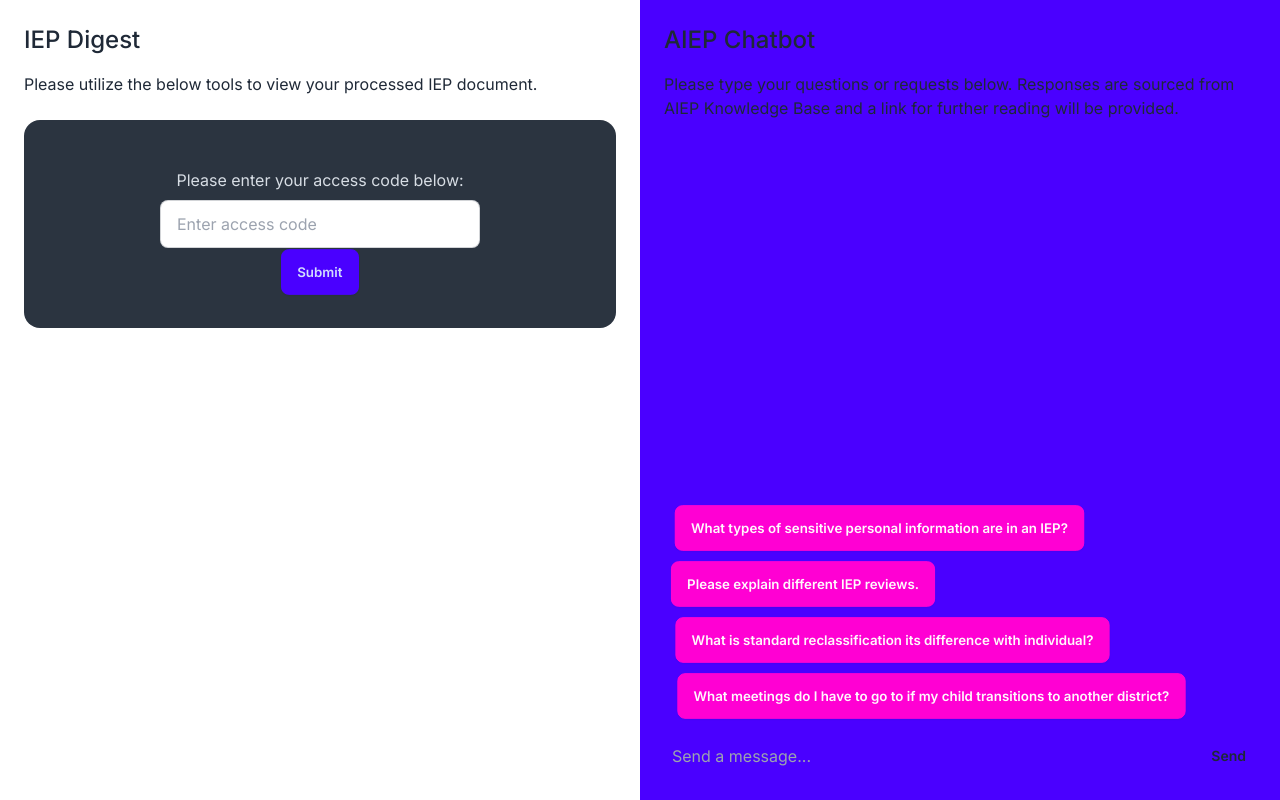
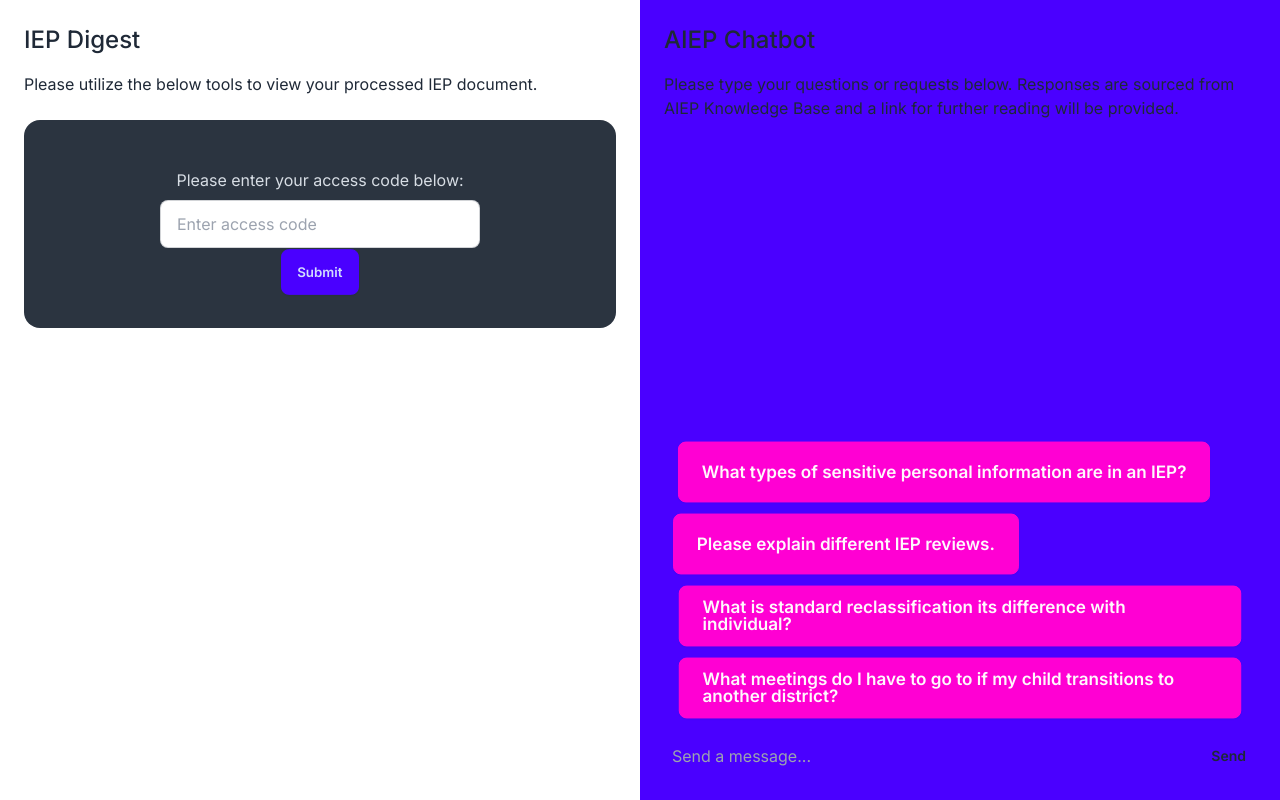
Before and after one commit to xuhongkang/aiep-frontend-dev, a Next.js app: page /en/workspace in a window 1280 px wide. Built offline with nearby package versions, Linux system fonts and the light colour scheme.

Commit message:
Responsive Added

```diff
--- a/src/components/chatbot/PromptSuggestionsRow.jsx
+++ b/src/components/chatbot/PromptSuggestionsRow.jsx
@@ -5,7 +5,7 @@ const PromptSuggestionRow = ({ onPromptClick, prompts }) => {
         <button
           key={`suggestion-${index}`}
           onClick={() => onPromptClick(prompt)}
-          className="btn btn-secondary btn-xs sm:btn-sm md:btn-md lg:btn-md
+          className="btn btn-secondary btn-xs sm:btn-sm md:btn-md lg:btn-lg
           rounded-lg whitespace-normal break-words max-w-full text-left"
         >{prompt}
         </button>
```
